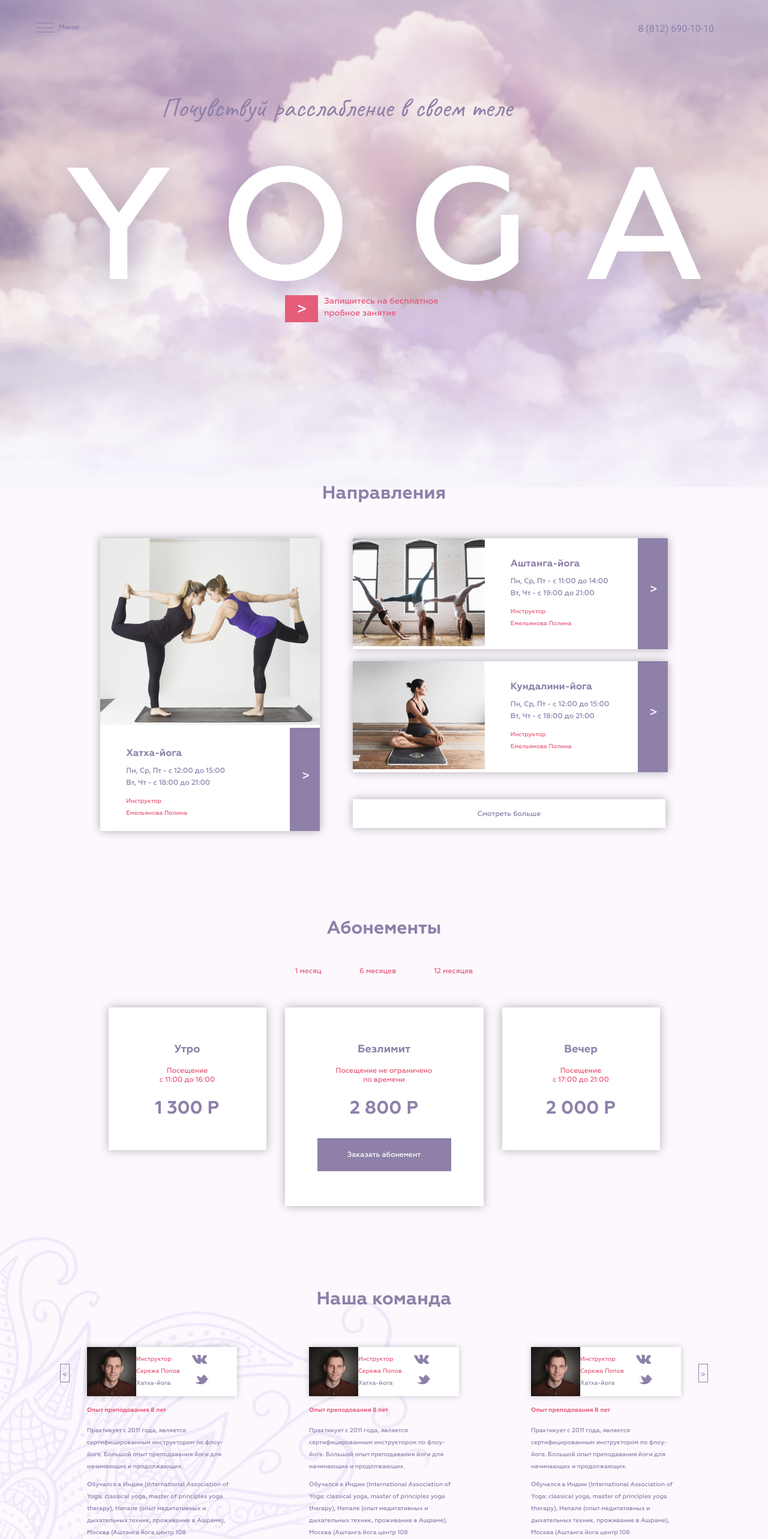
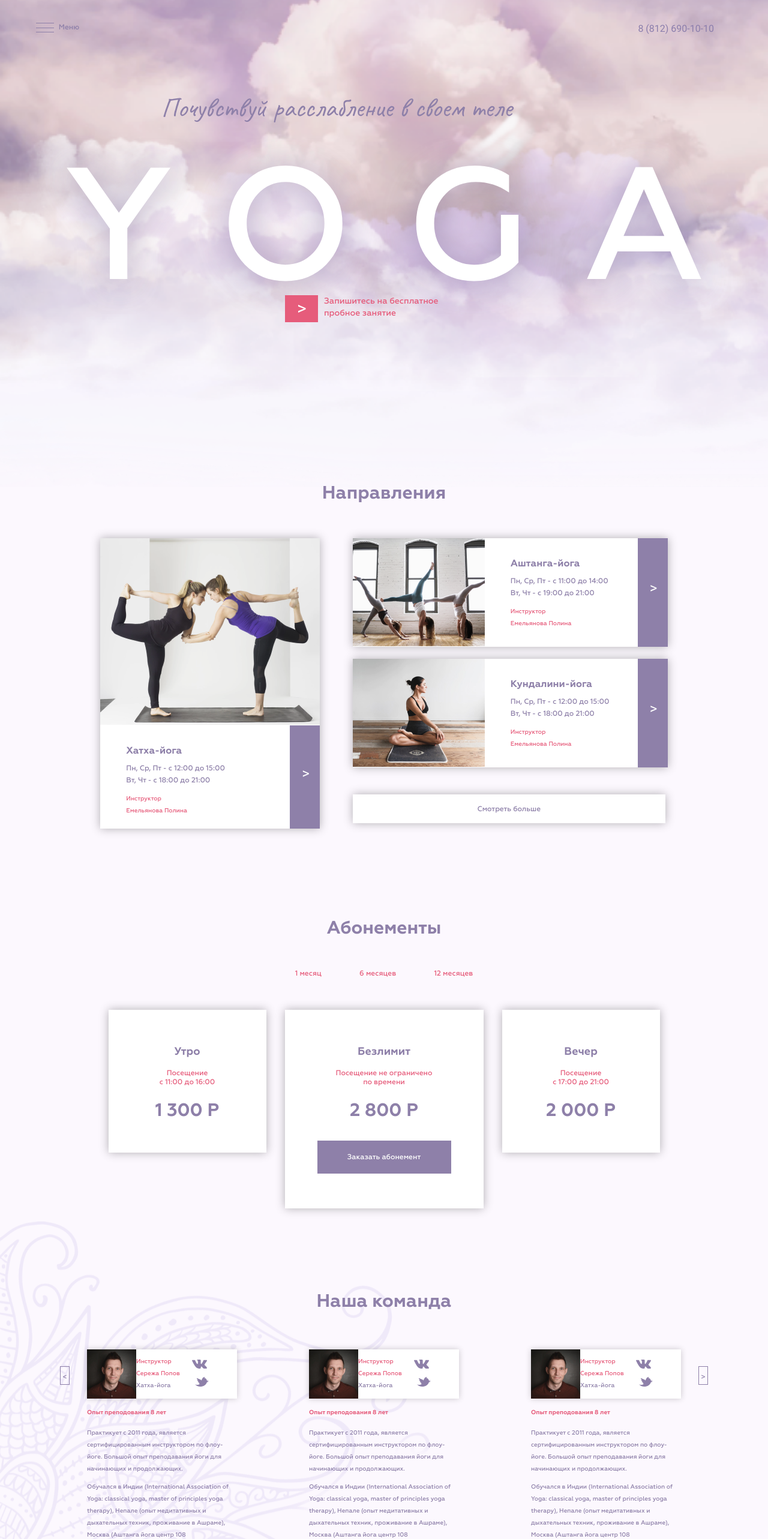
Before and after one commit to Vadim6895/wb-config, a website built with webpack: page source/html/views/index.html in a window 1280 px wide. Shown: the top 2565 px of the page at 60% size. Built offline with nearby package versions, Linux system fonts and the light colour scheme; files whose address does not match are found by name.

Commit message:
module-2

```diff
--- a/source/scss/blocks/abonements.scss
+++ b/source/scss/blocks/abonements.scss
@@ -28,6 +28,11 @@
   text-decoration: none;
   color: #E65C7B;
   @include geometria-medium(12px);
+
+  &:hover {
+    color: #8E80A9;
+    border-bottom: 2px solid #8E80A9;
+  }
 }
 
 .abonements__list {
@@ -87,8 +92,8 @@
     background: url("../img/yoga-cloud-bckg-1456.png");
     background-repeat: no-repeat;
     background-color: #FCF8FE;
-    background-position: 0px -450px;
-    background-size: 1920px;
+    background-position: 0px -100px;
+    background-size: $xl 600px;
   }
 
   .abonements__title {
@@ -129,6 +134,11 @@
 }
 
 @media (min-width: $xl) {
+  .abonements {
+    background-position: 0px -100px;
+    background-size: 1920px 800px;
+  }
+
   .abonements__title {
     font-size: 30px;
     padding-top: 60px;
--- a/source/scss/blocks/header.scss
+++ b/source/scss/blocks/header.scss
@@ -89,8 +89,8 @@
   .header {
     background: url("../img/yoga-logo-768.svg"), url("../img/header-bckg-1280.png") #FCF8FE;
     background-repeat: no-repeat;
-    background-size: auto, 1920px;
-    background-position: center 100px, 0px -670px;
+    background-size: auto, $xl;
+    background-position: center 100px, 0px -320px;
     padding-bottom: 150px;
   }
 
@@ -122,7 +122,7 @@
     background: url("../img/yoga-logo-1280.svg"), url("../img/header-bckg-1280.png"), #FCF8FE;
     background-repeat: no-repeat;
     background-size: auto, 1920px;
-    background-position: center 230px, 0 -200px;
+    background-position: center 230px, 0 -330px;
     padding-bottom: 280px;
   }
 
--- a/source/scss/blocks/swipper.scss
+++ b/source/scss/blocks/swipper.scss
@@ -19,6 +19,7 @@
     position: absolute;
     color: #8E80A9;
     top: 6px;
+    font-size: 14px;
   }
 
   &:hover::before {
@@ -45,6 +46,7 @@
     position: absolute;
     color: #8E80A9;
     top: 6px;
+    font-size: 14px;
   }
 
   &:hover::before {
--- a/source/scss/blocks/teacher.scss
+++ b/source/scss/blocks/teacher.scss
@@ -2,7 +2,7 @@
   margin-left: 0;
   background: url("../img/yoga-bckg-pattern-team-320.png");
   background-repeat: no-repeat;
-  background-position: 0px 0px;
+  background-position: 0px 30px;
   background-color: #FCF8FE;
 }
 
@@ -82,7 +82,7 @@
   .teacher {
     background: url("../img/yoga-bckg-pattern-team-1280.png");
     background-repeat: no-repeat;
-    background-position: 0px -40px;
+    background-position: 0px -70px;
     background-color: #FCF8FE;
   }
 
--- a/source/scss/blocks/yoga-directions.scss
+++ b/source/scss/blocks/yoga-directions.scss
@@ -98,7 +98,7 @@
   .yoga-directions {
     background: url("../img/yoga-bckg-pattern-768.png"), #FCF8FE;
     background-repeat: no-repeat;
-    background-position: 25px 40px;
+    background-position: 20% 20px;
   }
 
   .yoga-directions__title {
@@ -119,6 +119,7 @@
     display: flex;
     width: auto;
     max-width: 360px;
+    line-height: 20px;
   }
 
   .yoga-directions__link {
@@ -150,7 +151,7 @@
   .yoga-directions {
     background: url("../img/yoga-bckg-pattern-1280.png"), #FCF8FE;
     background-repeat: no-repeat;
-    background-position: 25px -100px;
+    background-position: 35px -60px;
   }
 
   .yoga-directions__container {
--- a/source/scss/global.scss
+++ b/source/scss/global.scss
@@ -14,7 +14,7 @@ body {
   background-color: $white;
   color: $black;
   font-family: $main-font;
-  font-size: 14px;
+  font-size: 28px;
   font-weight: normal;
   line-height: 20px;
   margin: 0;
```
